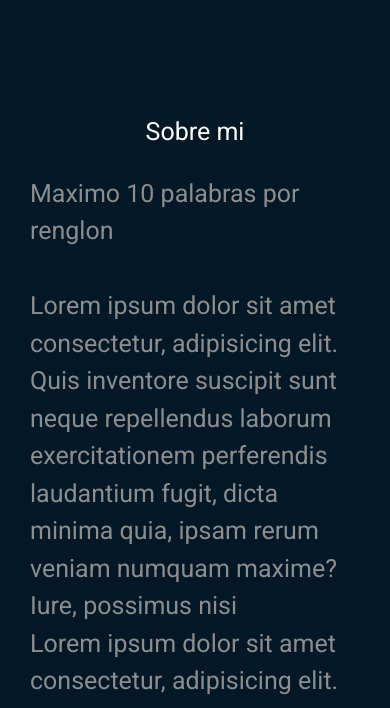
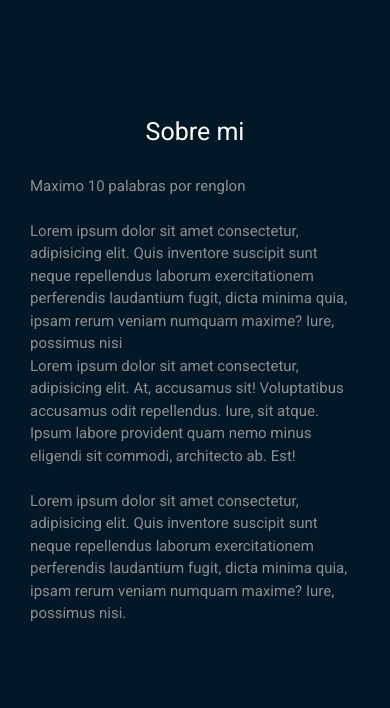
Before and after one commit to AlejoMessi/portfolio, a plain HTML site: page index.html in a window 390 px wide. Shown: the part 364-1072 px from the top of the page. Drawn offline with nearby package versions, Linux system fonts and the light colour scheme; a web font is replaced by a local one.

Commit message:
terminado

```diff
--- a/estilo.css
+++ b/estilo.css
@@ -541,7 +541,7 @@ footer {
         text-align: center;
     }
     .sobremi div{
-        font-size: 25px;
+        font-size: 20px;
     }
 
     /* experienca */
@@ -715,6 +715,9 @@ footer {
 
 @media only screen and (max-width: 600px) {
 
+    .sobremi div{
+        font-size: 15px;
+    }
     /* experiencia */
     .experiencia div h3 {
         text-align: center;
```
